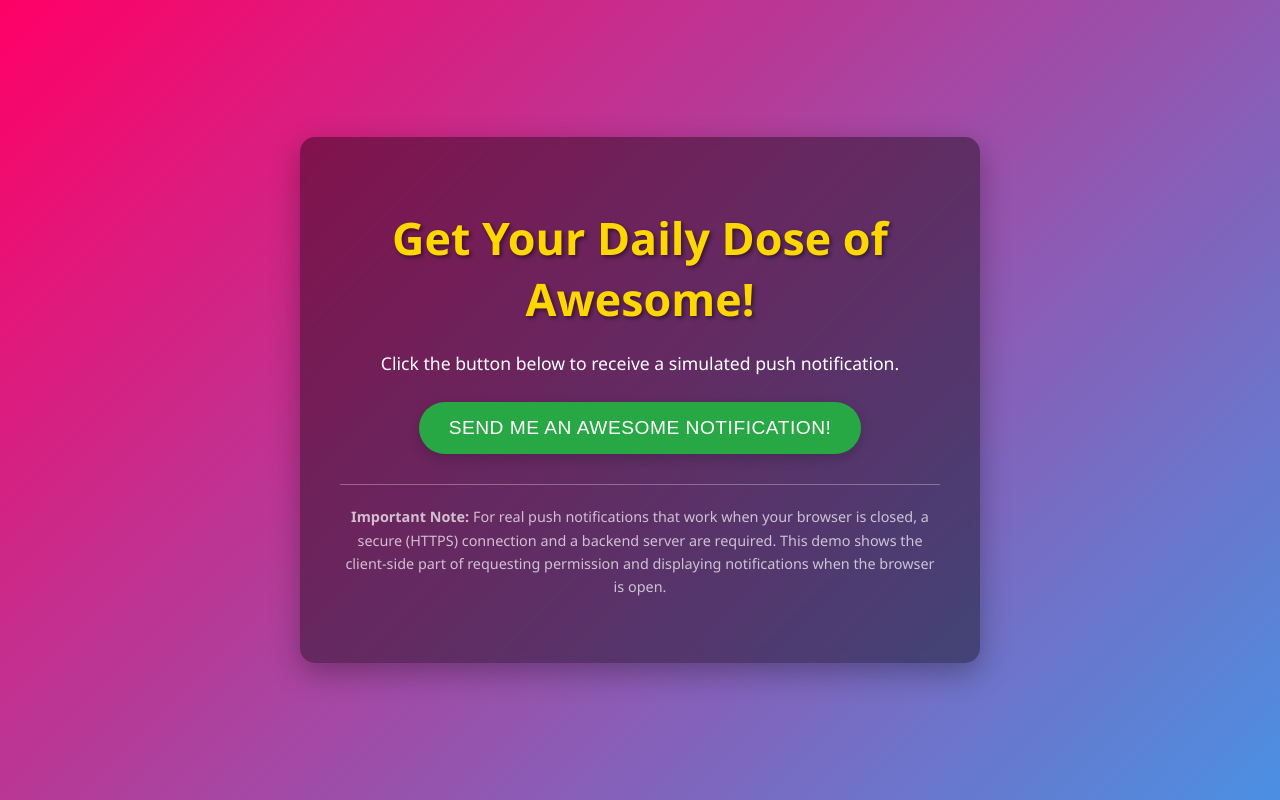
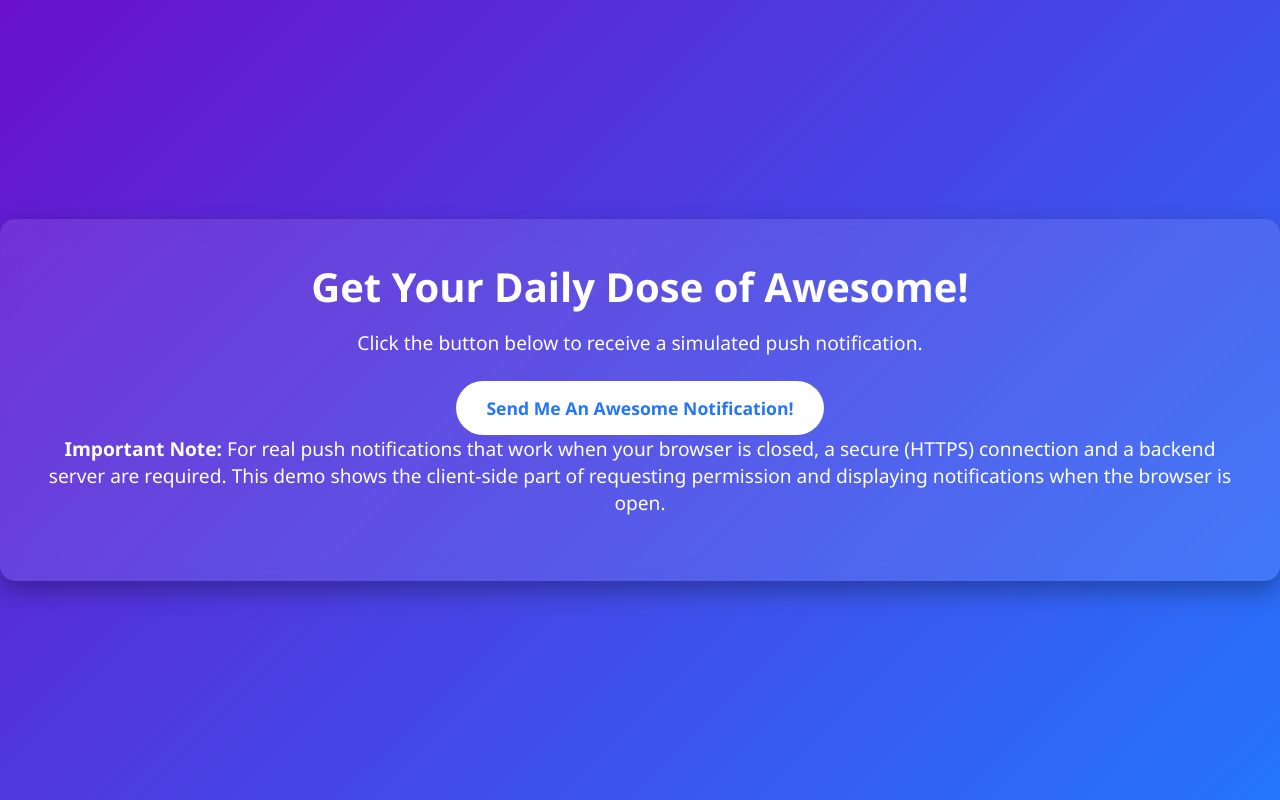
Before and after one commit to divine-dhacker/push-notification-, a plain HTML site: page index.html in a window 1280 px wide. Drawn offline with Linux system fonts and the light colour scheme.

Commit message:
style.css

```diff
--- a/style.css
+++ b/style.css
@@ -1,67 +1,51 @@
+* {
+    box-sizing: border-box;
+    margin: 0;
+    padding: 0;
+    font-family: 'Segoe UI', Tahoma, Geneva, Verdana, sans-serif;
+}
+
 body {
-    font-family: 'Segoe UI', Tahoma, Geneva, Verdana, sans-serif;
+    background: linear-gradient(135deg, #6a11cb 0%, #2575fc 100%);
+    height: 100vh;
     display: flex;
     justify-content: center;
     align-items: center;
-    min-height: 100vh;
-    margin: 0;
-    background: linear-gradient(135deg, #f06, #4a90e2); /* Modern gradient background */
     color: #fff;
-    text-align: center;
 }
 
 .container {
-    background-color: rgba(0, 0, 0, 0.4); /* Semi-transparent black */
+    background-color: rgba(255, 255, 255, 0.1);
+    backdrop-filter: blur(10px);
     padding: 40px;
     border-radius: 15px;
-    box-shadow: 0 10px 30px rgba(0, 0, 0, 0.3);
-    max-width: 600px;
-    width: 90%;
-    backdrop-filter: blur(5px); /* Frosted glass effect */
-    -webkit-backdrop-filter: blur(5px); /* For Safari */
+    text-align: center;
+    box-shadow: 0 10px 25px rgba(0, 0, 0, 0.3);
 }
 
-h1 {
-    font-size: 2.8em;
-    margin-bottom: 20px;
-    color: #ffd700; /* Gold color for heading */
-    text-shadow: 2px 2px 4px rgba(0, 0, 0, 0.5);
+.container h1 {
+    font-size: 2.5rem;
+    margin-bottom: 15px;
 }
 
-p {
-    font-size: 1.1em;
-    line-height: 1.6;
+.container p {
+    font-size: 1.2rem;
     margin-bottom: 25px;
 }
 
 button {
-    background-color: #28a745; /* Green button */
-    color: white;
+    background: #fff;
+    color: #2575fc;
     border: none;
     padding: 15px 30px;
-    font-size: 1.2em;
-    border-radius: 50px; /* Pill-shaped button */
+    font-size: 1.1rem;
+    font-weight: bold;
+    border-radius: 50px;
     cursor: pointer;
-    transition: background-color 0.3s ease, transform 0.2s ease;
-    box-shadow: 0 4px 15px rgba(0, 0, 0, 0.2);
-    letter-spacing: 0.5px;
-    text-transform: uppercase;
+    transition: 0.3s;
 }
 
 button:hover {
-    background-color: #218838; /* Darker green on hover */
-    transform: translateY(-3px); /* Slight lift effect */
+    background-color: #f1f1f1;
+    transform: scale(1.05);
 }
-
-button:active {
-    transform: translateY(0); /* Press effect */
-    box-shadow: 0 2px 10px rgba(0, 0, 0, 0.2);
-}
-
-.explanation {
-    font-size: 0.9em;
-    margin-top: 30px;
-    color: rgba(255, 255, 255, 0.7);
-    border-top: 1px solid rgba(255, 255, 255, 0.3);
-    padding-top: 20px;
-}
```
